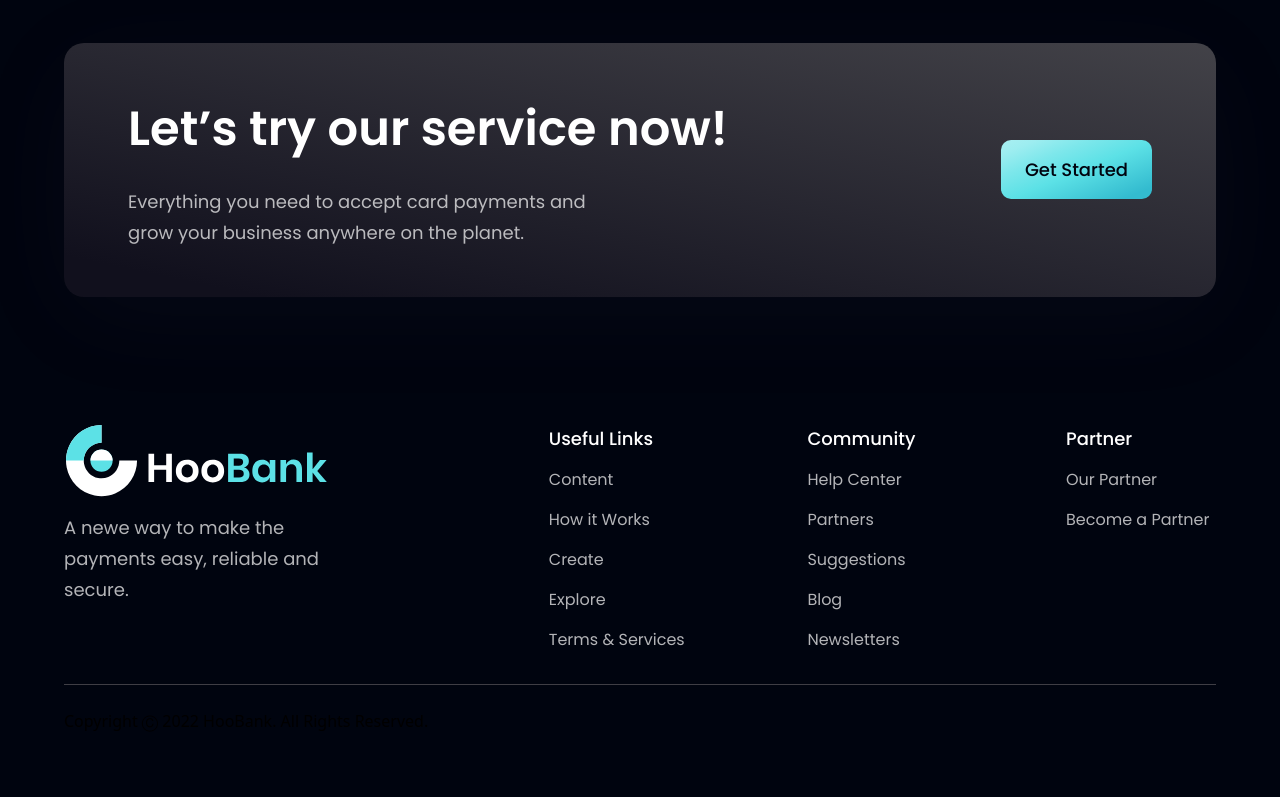
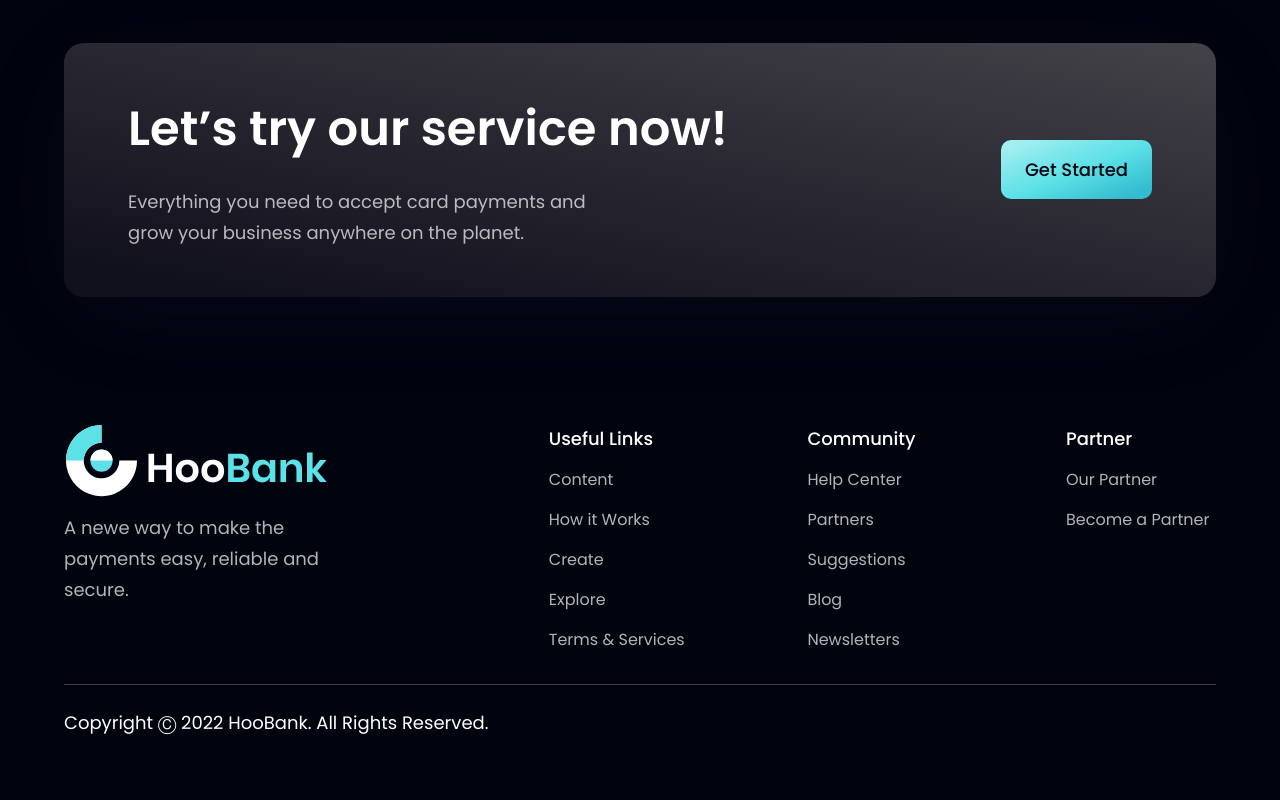
Before and after one commit to durveshramane26/Bank_modern_app, a React (Vite) app: page / in a window 1280 px wide. Shown: the part 4636-5436 px from the top of the page. Built offline with nearby package versions, Linux system fonts and the light colour scheme.

Commit message:
styled Footer

```diff
--- a/src/components/Footer.jsx
+++ b/src/components/Footer.jsx
@@ -38,7 +38,7 @@ const Footer = () => (
         </div>
 
         <div className='w-full flex justify-between items-center md:flex-row flex-col pt-6 border-t-[1px] border-t-[#3F3E45]'>
-            <p>
+            <p className='font-poppins font-normal text-center text-[18px] leading-[27px] text-white'>
                 Copyright Ⓒ 2022 HooBank. All Rights Reserved.
             </p>
         </div>
```
